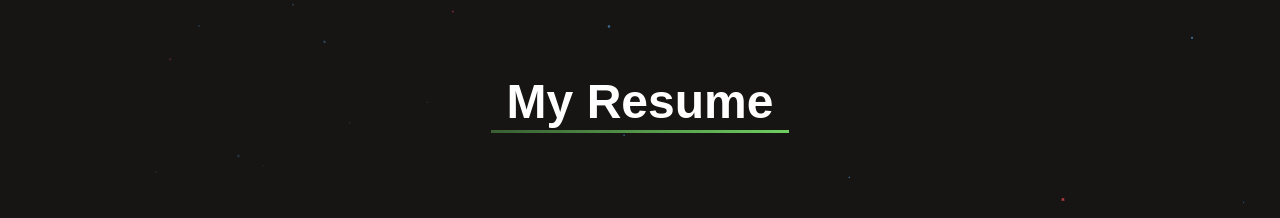
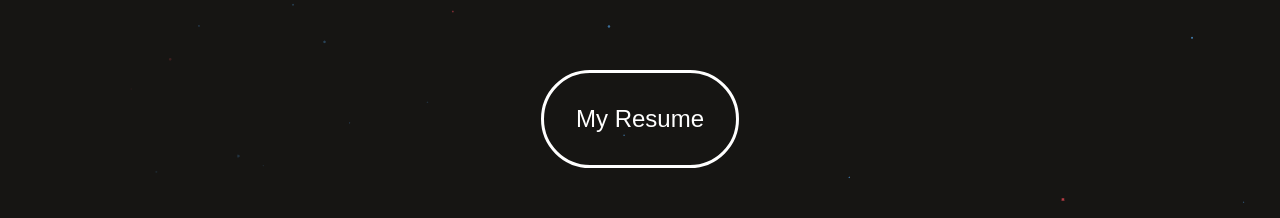
Before and after one commit to hanneshjelm/portfolio-frontend, a React (Vite) app: page / in a window 1280 px wide. Shown: the part 546-764 px from the top of the page. Built offline with nearby package versions, Linux system fonts and the light colour scheme.

Commit message:
Changed button style

```diff
--- a/src/App.tsx
+++ b/src/App.tsx
@@ -1,14 +1,14 @@
-
-
 import './App.css'
 import NavBar from "./components/navbar/NavBar.tsx";
 import Hero from "./components/hero/Hero.tsx";
+import About from "./components/about/About.tsx";
 
 function App() {
   return (
       <div>
           <NavBar/>
           <Hero/>
+          <About/>
       </div>
   )
 }
--- a/src/components/hero/Hero.css
+++ b/src/components/hero/Hero.css
@@ -29,23 +29,17 @@
 
 .hero-resume-button {
     display: inline-block;
-    border: none;
+    border: 3px solid white;
+    border-radius: 5rem;
+    padding: 2rem;
+    text-decoration: none;
     color: white;
-    font-size: 3rem;
-    padding: 0.25rem 1rem;
-    margin-bottom: 3rem;
     cursor: pointer;
-    font-weight: 600;
-    background: linear-gradient(90deg, #395E33, #6FCF61);
-    background-repeat: no-repeat;
-    background-size: 100% 3px;
-    background-position: 0 100%;
-    transition: background-size 0.3s, background-position 0.3s ease-in-out;
-    text-decoration: none;
 }
 
 .hero-resume-button:hover {
-    background-size: 100% 100%;
+    border-color: #395E33;
+    transform: scale(1.05);
 }
 
 .hero-resume-button:visited {
```
